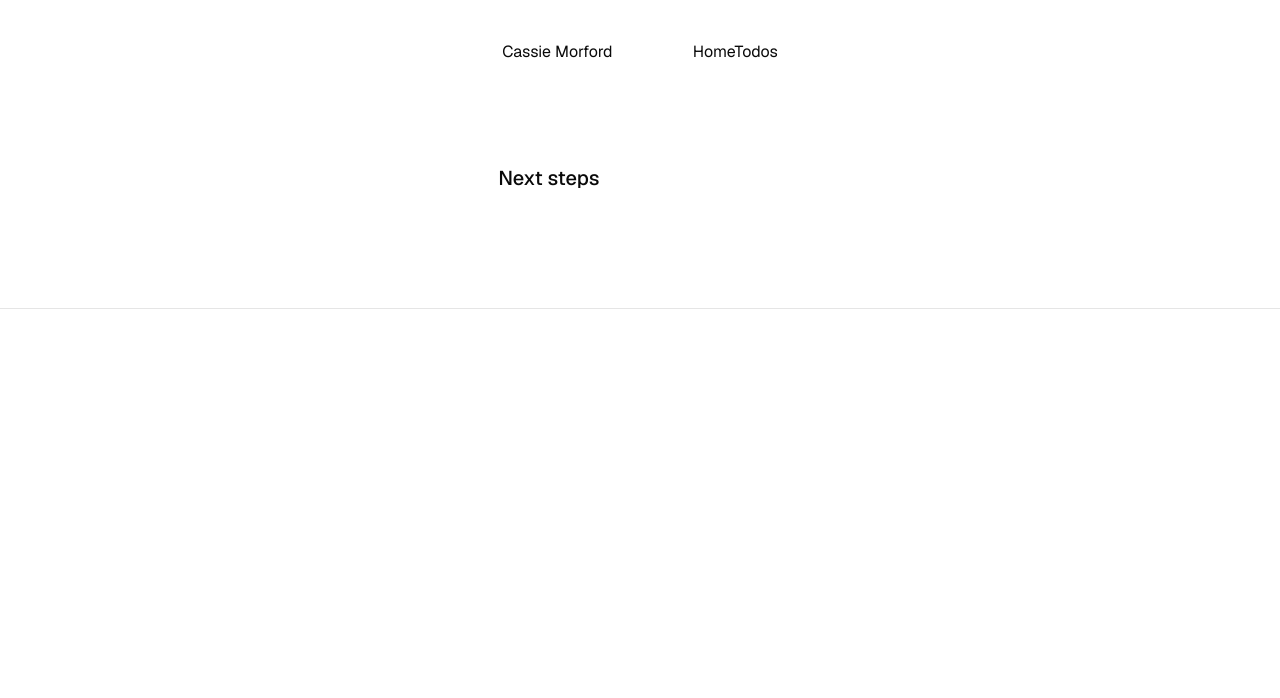
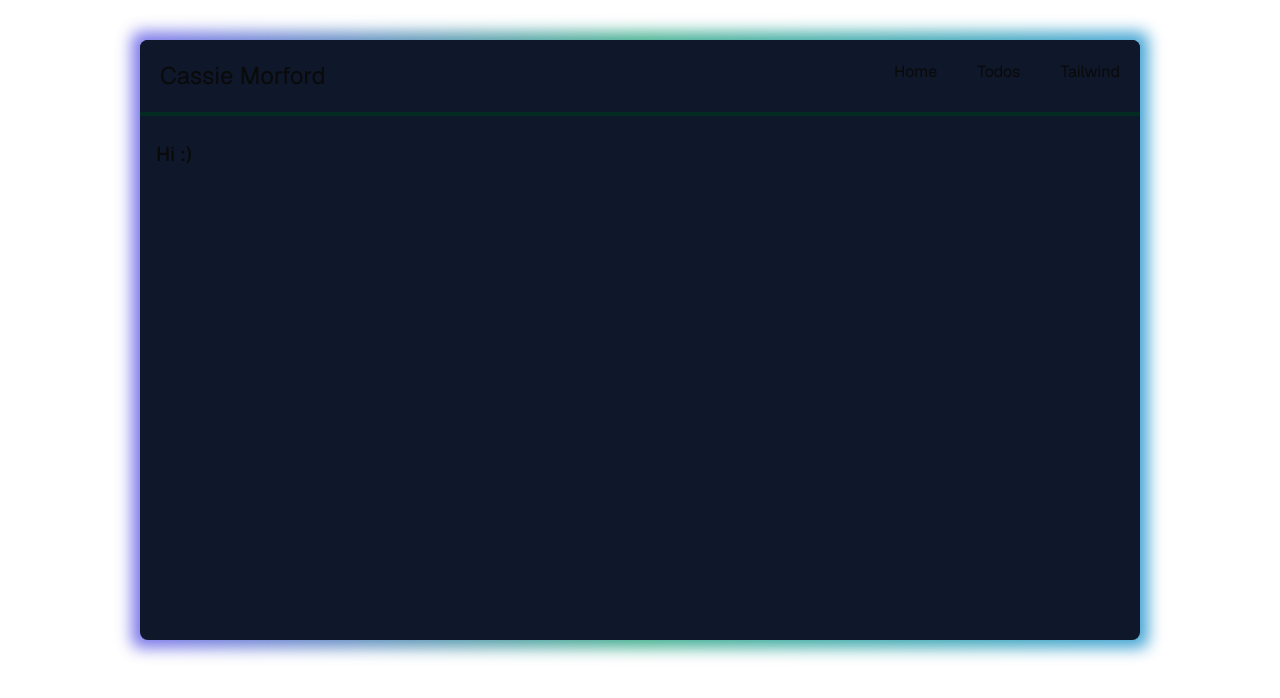
Before and after one commit to cassiemorford/supabase-playground, a Next.js app: page / in a window 1280 px wide. Shown: the top 698 px of the page. Built offline with nearby package versions, Linux system fonts and the light colour scheme.

Commit message:
404 page

```diff
--- a/app/layout.tsx
+++ b/app/layout.tsx
@@ -27,20 +27,24 @@
           enableSystem
           disableTransitionOnChange
         >
-          <main className="min-h-screen flex flex-col items-center">
-            <div className="flex-1 w-full flex flex-col gap-20 items-center">
-              <div className="flex flex-col gap-20 max-w-5xl p-5">
-                <nav className="flex gap-20 max-w-8xl p-5">
-                  Cassie Morford
-                  <ul>
-                    <Link href="/">Home</Link>
-                    <Link href="/todos">Todos</Link>
-                  </ul>
-                </nav>
-                {children}
+          <main className="min-h-screen flex flex-col items-center h-screen">
+            <div className="flex-1 w-full flex flex-col p-10 items-center">
+              <div className="relative w-10/12 max-w-5x h-5/6">
+                <div className="absolute -inset-2 rounded-lg bg-gradient-to-r from-indigo-600 via-emerald-600 to-sky-600 opacity-75 blur"></div>
+                <div className="relative flex-col items-center justify-center rounded-lg bg-slate-900 h-full overflow-y-hidden">
+                  <div className="flex flex-col gap-6 justify-between w-full">
+                    <nav className="flex gap-20 p-5 justify-between border-b-4 border-emerald-950 z-10 bg-slate-900">
+                      <span className="text-2xl">Cassie Morford</span>
+                      <ul className="flex gap-10 align-middle ">
+                        <Link href="/">Home</Link>
+                        <Link href="/todos">Todos</Link>
+                        <Link href="/tailwind">Tailwind</Link>
+                      </ul>
+                    </nav>
+                    {children}
+                  </div>
+                </div>
               </div>
-
-              <footer className="w-full flex items-center justify-center border-t mx-auto text-center text-xs gap-8 py-16"></footer>
             </div>
           </main>
         </ThemeProvider>
--- /dev/null
+++ b/app/not-found.tsx
@@ -0,0 +1,23 @@
+import Image from "next/image";
+import React from "react";
+
+const NotFound = () => {
+  return (
+    <div className="flex justify-center ">
+      <Image
+        className="z-0"
+        src="/hadoop.jpg"
+        layout="fill"
+        objectFit="cover"
+        objectPosition="center"
+        alt="a small black and white dog squinting while standing on the edge of the grand canyon"
+      />
+      <div className="relative z-10 opacity-80 text-slate-200 flex flex-col justify-around p-4 rounded-3xl bg-slate-800">
+        <div className="w-fit  text-9xl ">404</div>
+      </div>
+      <div className="w-fit relative"></div>
+    </div>
+  );
+};
+
+export default NotFound;
--- a/app/page.tsx
+++ b/app/page.tsx
@@ -2,7 +2,7 @@
   return (
     <>
       <main className="flex-1 flex flex-col gap-6 px-4">
-        <h2 className="font-medium text-xl mb-4">Next steps</h2>
+        <h2 className="font-medium text-xl mb-4">Hi :) </h2>
       </main>
     </>
   );
```
Also changed, not shown: 1 other file (tests, documents, lock files or other folders).
